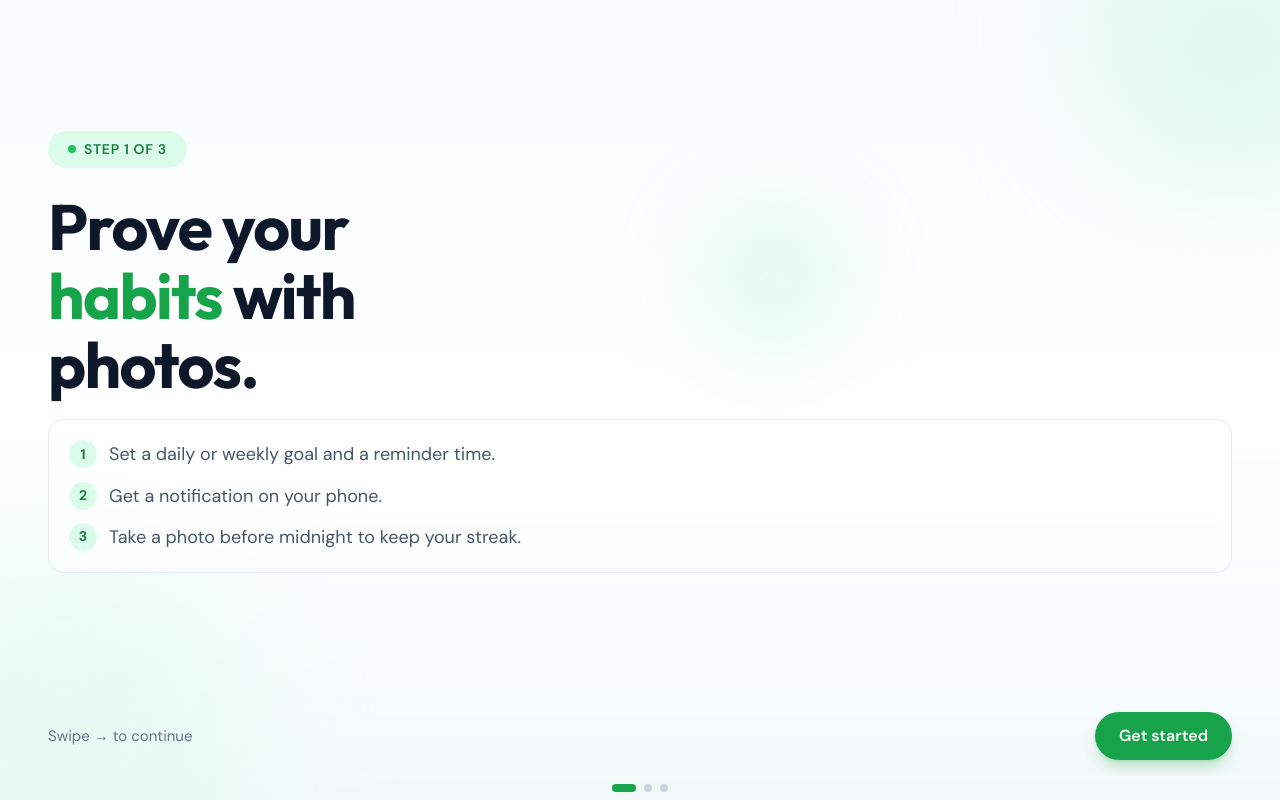
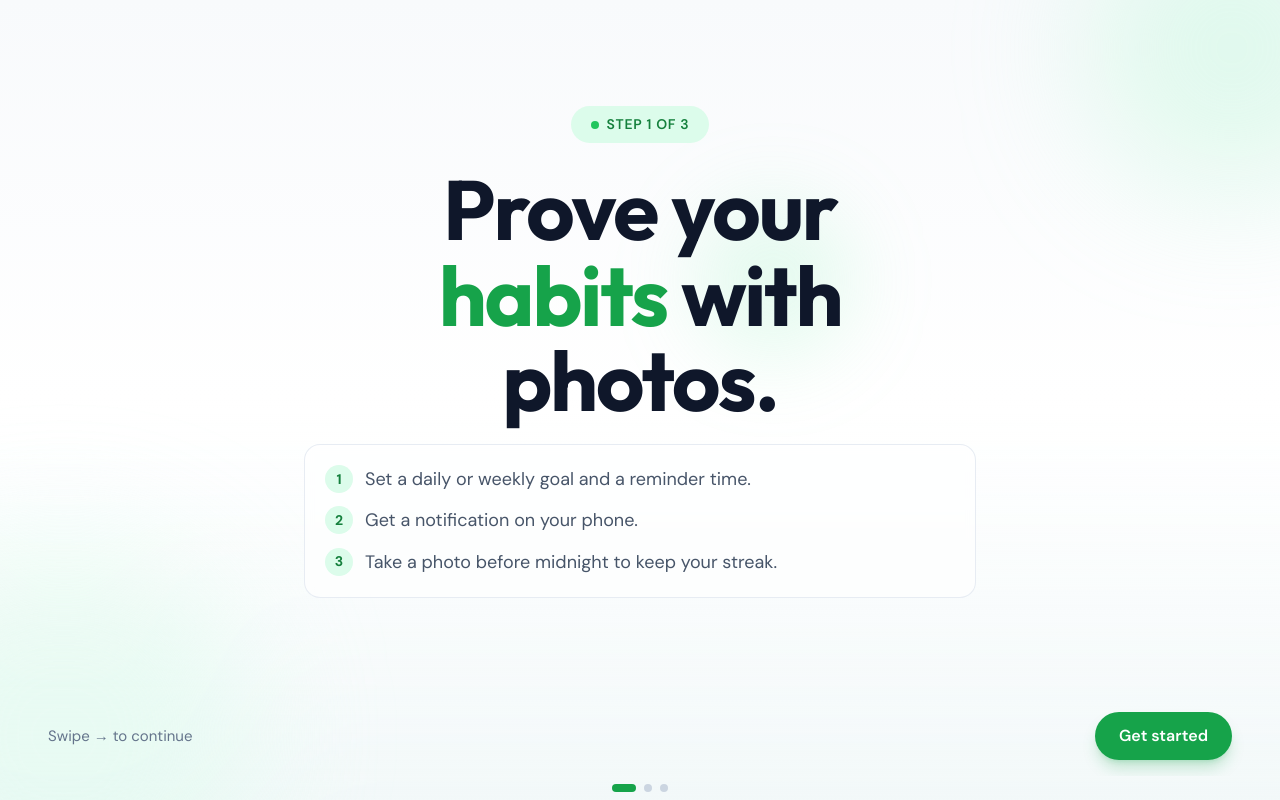
Before and after one commit to isaacgonzalez0927-commits/proveit, a Next.js app: page / in a window 1280 px wide. Built offline with nearby package versions, Linux system fonts and the light colour scheme.

Commit message:
style: center and enlarge onboarding hero headline
Co-authored-by: isaacgonzalez0927-commits <isaacgonzalez0927-commits@users.noreply.github.com>

```diff
--- a/src/app/page.tsx
+++ b/src/app/page.tsx
@@ -196,7 +196,7 @@ function LandingContent() {
         >
           {/* Slide 0 – Welcome – full-screen hero */}
           <section className="flex h-full w-1/3 shrink-0 flex-col overflow-hidden px-[clamp(1rem,5vw,3rem)] pt-[max(1rem,env(safe-area-inset-top))] pb-[clamp(0.75rem,2vh,1.5rem)]">
-            <div className="flex w-full flex-1 flex-col items-stretch justify-center">
+            <div className="flex w-full flex-1 flex-col items-center justify-center text-center">
               <div
                 className="inline-flex w-fit items-center gap-2 rounded-full bg-prove-100 px-[clamp(0.75rem,2.5vw,1.25rem)] py-[clamp(0.25rem,1vh,0.5rem)] animate-welcome-step [animation-fill-mode:forwards] dark:bg-prove-900/50"
               >
@@ -206,7 +206,7 @@ function LandingContent() {
                 </p>
               </div>
               <h1
-                className="mt-[clamp(0.75rem,3vh,1.5rem)] font-display text-[clamp(2rem,8vmin,4.5rem)] font-bold leading-[1.08] tracking-tight text-slate-900 animate-welcome-headline [animation-fill-mode:forwards] dark:text-white"
+                className="mt-[clamp(0.75rem,3vh,1.5rem)] max-w-[12ch] font-display text-[clamp(2.6rem,10.5vmin,6rem)] font-bold leading-[1.02] tracking-tight text-slate-900 animate-welcome-headline [animation-fill-mode:forwards] dark:text-white"
               >
                 Prove your
                 <br />
@@ -215,9 +215,9 @@ function LandingContent() {
                 photos.
               </h1>
               <div
-                className="mt-[clamp(0.5rem,2.5vh,1.25rem)] rounded-2xl border border-slate-200/80 bg-white/60 p-[clamp(0.75rem,3vw,1.25rem)] backdrop-blur-sm animate-welcome-list [animation-fill-mode:forwards] dark:border-slate-700/50 dark:bg-slate-900/40"
+                className="mt-[clamp(0.5rem,2.5vh,1.25rem)] w-full max-w-2xl rounded-2xl border border-slate-200/80 bg-white/60 p-[clamp(0.75rem,3vw,1.25rem)] backdrop-blur-sm animate-welcome-list [animation-fill-mode:forwards] dark:border-slate-700/50 dark:bg-slate-900/40"
               >
-                <ol className="space-y-[clamp(0.25rem,1.5vh,0.75rem)] text-[clamp(0.8125rem,2.5vmin,1.125rem)] leading-relaxed text-slate-600 dark:text-slate-400">
+                <ol className="space-y-[clamp(0.25rem,1.5vh,0.75rem)] text-left text-[clamp(0.8125rem,2.5vmin,1.125rem)] leading-relaxed text-slate-600 dark:text-slate-400">
                   <li className="flex gap-3">
                     <span className="flex h-[clamp(1.25rem,4vmin,1.75rem)] w-[clamp(1.25rem,4vmin,1.75rem)] shrink-0 items-center justify-center rounded-full bg-prove-100 text-[clamp(0.625rem,2vmin,0.875rem)] font-bold text-prove-700 dark:bg-prove-900/80 dark:text-prove-300">1</span>
                     Set a daily or weekly goal and a reminder time.
```
